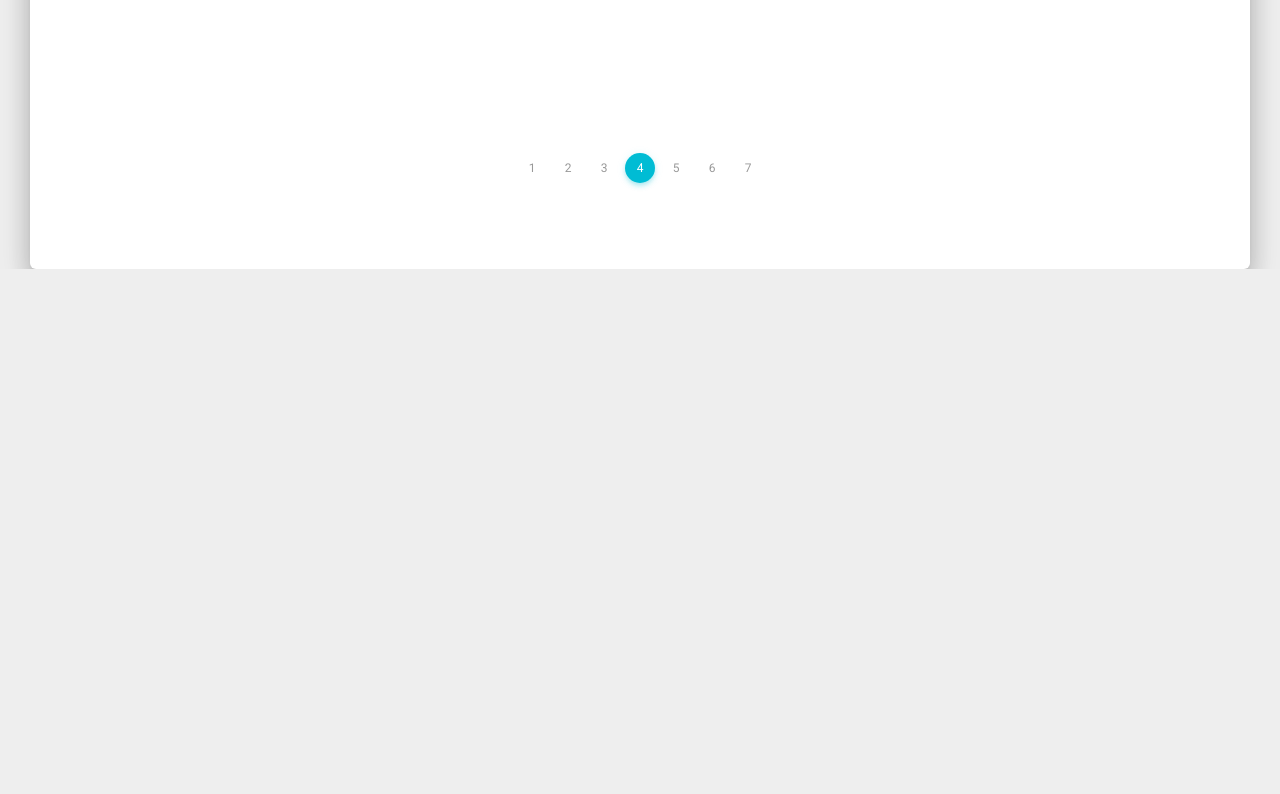
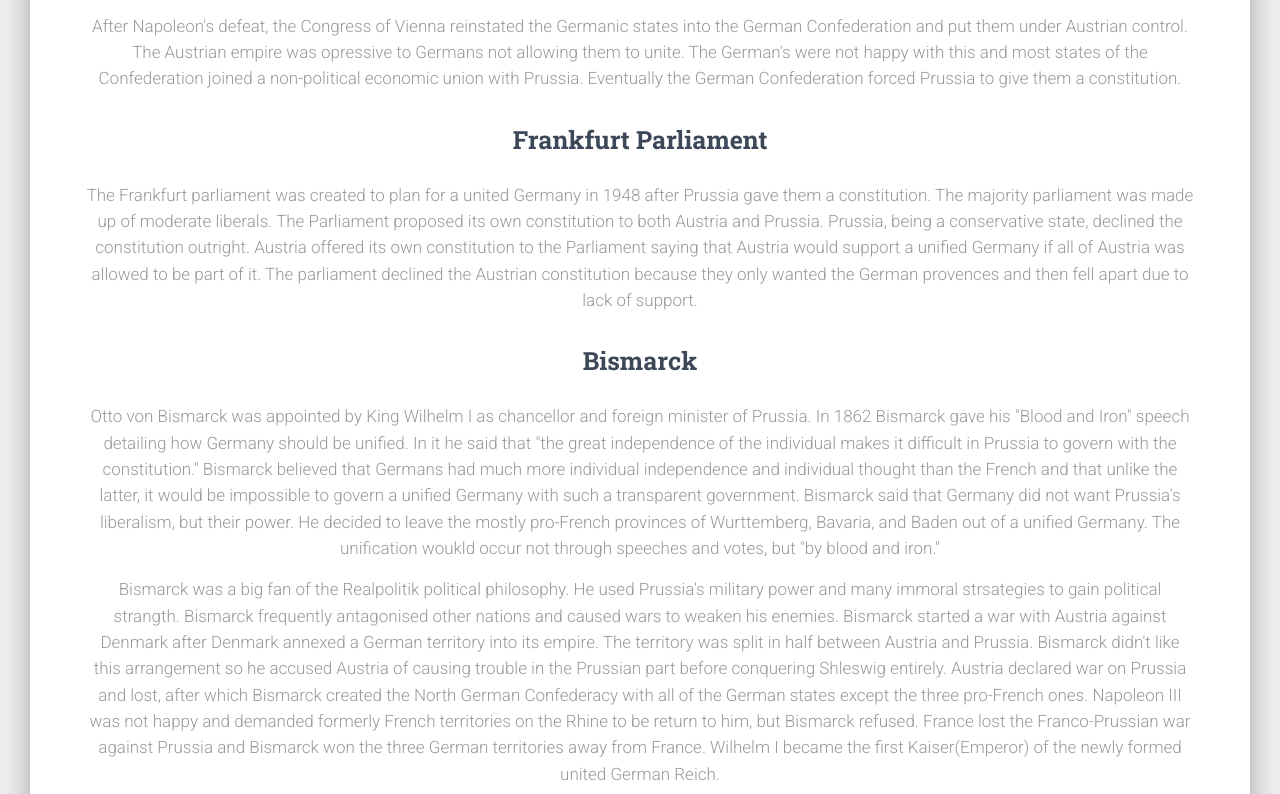
Before and after one commit to senderov/senderov.github.io, a plain HTML site: page icantwithkant/4.html in a window 1280 px wide. Shown: the part 3946-4740 px from the top of the page. Before the commit the page ends 4215 px from the top, so only its background shows below. Drawn offline with Linux system fonts and the light colour scheme; some packages are replaced by stand-ins of ours.

Commit message:
Unification but not the consequences

```diff
--- a/icantwithkant/4.html
+++ b/icantwithkant/4.html
@@ -181,6 +181,26 @@
       </div>
       <div class="section text-center">
         <h2 class="title">German Unification</h2>
+        <h5 class="description">After Napoleon's defeat, the Congress of Vienna reinstated the Germanic states into the German Confederation and put them under Austrian control.
+        The Austrian empire was opressive to Germans not allowing them to unite. The German's were not happy with this and most states of the Confederation joined a non-political
+        economic union with Prussia. Eventually the German Confederation forced Prussia to give them a constitution.</h5>
+        <h3 class="title">Frankfurt Parliament</h3>
+        <h5 class="description">The Frankfurt parliament was created to plan for a united Germany in 1948 after Prussia gave them a constitution. The majority parliament was made
+        up of moderate liberals. The Parliament proposed its own constitution to both Austria and Prussia. Prussia, being a conservative state, declined the constitution outright.
+        Austria offered its own constitution to the Parliament saying that Austria would support a unified Germany if all of Austria was allowed to be part of it. The parliament
+        declined the Austrian constitution because they only wanted the German provences and then fell apart due to lack of support.</h5>
+        <h3 class="title">Bismarck</h3>
+        <h5 class="description">Otto von Bismarck was appointed by King Wilhelm I as chancellor and foreign minister of Prussia. In 1862 Bismarck gave his "Blood and Iron" speech
+        detailing how Germany should be unified. In it he said that "the great independence of the individual makes it difficult in Prussia to govern with the constitution." Bismarck
+        believed that Germans had much more individual independence and individual thought than the French and that unlike the latter, it would be impossible to govern a unified Germany
+        with such a transparent government. Bismarck said that Germany did not want Prussia's liberalism, but their power. He decided to leave the mostly pro-French provinces of
+        Wurttemberg, Bavaria, and Baden out of a unified Germany. The unification woukld occur not through speeches and votes, but "by blood and iron." </h5>
+        <h5 class="description">Bismarck was a big fan of the Realpolitik political philosophy. He used Prussia's military power and many immoral strsategies to gain political strangth.
+        Bismarck frequently antagonised other nations and caused wars to weaken his enemies. Bismarck started a war with Austria against Denmark after Denmark annexed a German territory
+        into its empire. The territory was split in half between Austria and Prussia. Bismarck didn't like this arrangement so he accused Austria of causing trouble in the Prussian
+        part before conquering Shleswig entirely. Austria declared war on Prussia and lost, after which Bismarck created the North German Confederacy with all of the German states except
+        the three pro-French ones. Napoleon III was not happy and demanded formerly French territories on the Rhine to be return to him, but Bismarck refused. France lost the Franco-Prussian
+        war against Prussia and Bismarck won the three German territories away from France. Wilhelm I became the first Kaiser(Emperor) of the newly formed united German Reich.</h5>
       </div>
       <div class="section text-center">
         <div class="container">
```
